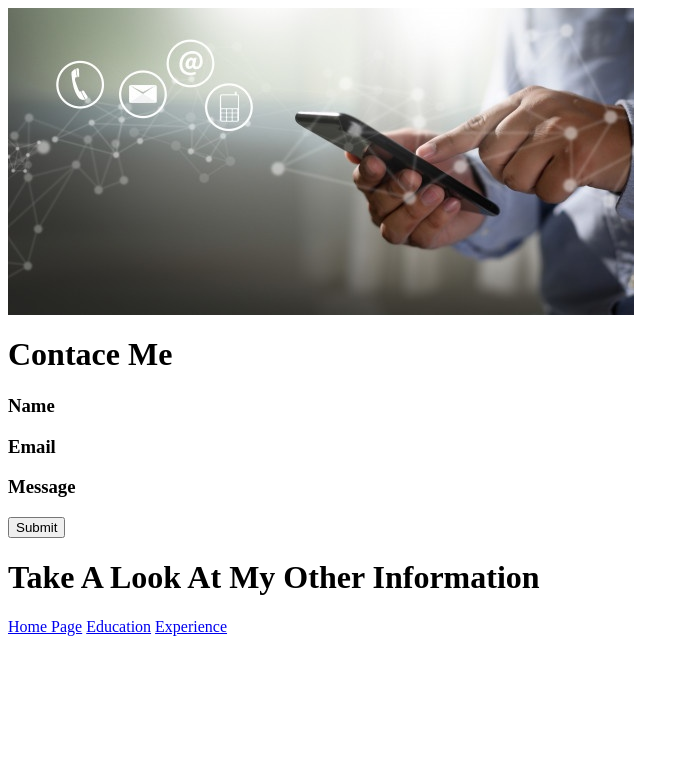
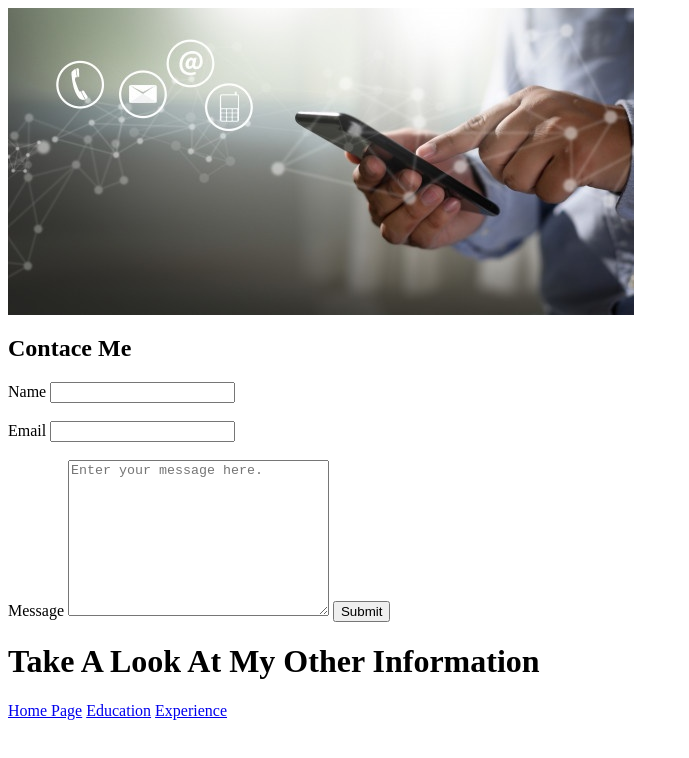
Before and after one commit to Muhammad-Irfan-Akram/ASME-Website-Project-1, a plain HTML site: page Contact.html in a window 1280 px wide. Shown: the whole page, without its empty margins (0-689 px from the left). Drawn offline with Linux system fonts and the light colour scheme.

Commit message:
modified front page

```diff
--- a/Contact.html
+++ b/Contact.html
@@ -3,10 +3,17 @@
         <title>Contact</title>
         <body>
             <img src="./PICS/IMG-2.jpg" alt="PIC">
-            <h1>Contace Me</h1>
-        <H3>Name</H3>
-        <h3>Email</h3>
-        <h3>Message</h3>
+            <h2>Contace Me</h2>
+            <label for="Name">Name</label>
+            <input type="text">
+            <br>
+            <br>
+            <label for="Email">Email</label>
+            <input type="text">
+            <br>
+            <br>
+            <label for="Message">Message</label>
+            <textarea name="message" cols="30" rows="10" placeholder="Enter your message here."></textarea>
         <button>Submit</button>
         <h1>Take A Look At My Other Information</h1>
         <a href="./index.html">Home Page</a>
```
Also changed, not shown: index.html (+14 -5 lines), PICS/IMG-4.jpg.
